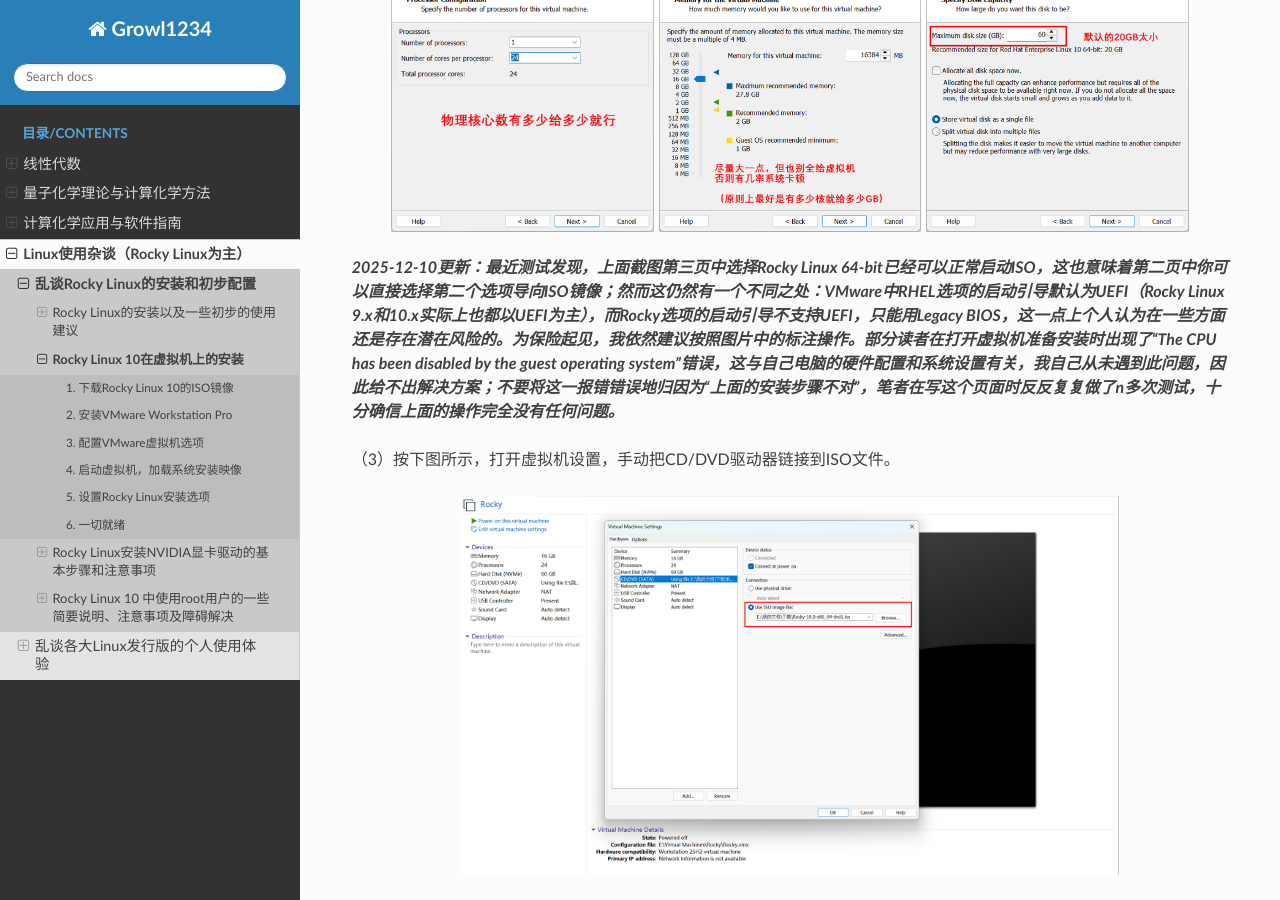
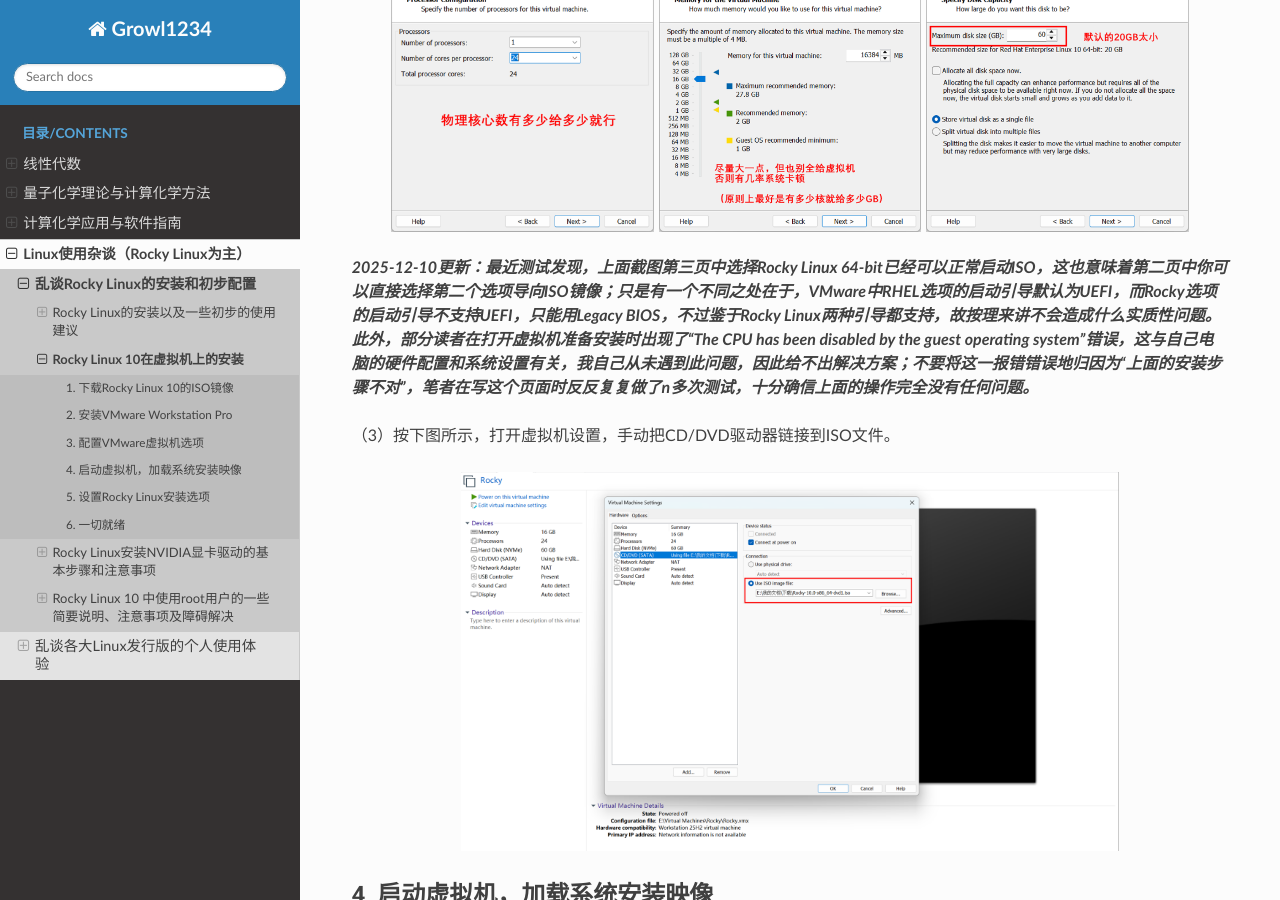
Before and after one commit to Growl1234/RTDProject, a Sphinx documentation site: the page built from source/linux/rocky/vmware_installation.md, in a window 1280 px wide and 900 px high, scrolled down 967 px. Built offline with Sphinx 7.4.7 and the Read the Docs theme 3.1.0, drawn with Linux system fonts in a browser that asks for light colours.

Commit message:
Update vmware_installation.md

```diff
--- a/source/linux/rocky/vmware_installation.md
+++ b/source/linux/rocky/vmware_installation.md
@@ -25,7 +25,7 @@
   <img src="../../_static/images/vm6.png" width="30%" />
 </p>
 
-***2025-12-10更新：最近测试发现，上面截图第三页中选择Rocky Linux 64-bit已经可以正常启动ISO，这也意味着第二页中你可以直接选择第二个选项导向ISO镜像；然而这仍然有一个不同之处：VMware中RHEL选项的启动引导默认为UEFI（Rocky Linux 9.x和10.x实际上也都以UEFI为主），而Rocky选项的启动引导不支持UEFI，只能用Legacy BIOS，这一点上个人认为在一些方面还是存在潜在风险的。为保险起见，我依然建议按照图片中的标注操作。部分读者在打开虚拟机准备安装时出现了“The CPU has been disabled by the guest operating system”错误，这与自己电脑的硬件配置和系统设置有关，我自己从未遇到此问题，因此给不出解决方案；不要将这一报错错误地归因为“上面的安装步骤不对”，笔者在写这个页面时反反复复做了n多次测试，十分确信上面的操作完全没有任何问题。***
+***2025-12-10更新：最近测试发现，上面截图第三页中选择Rocky Linux 64-bit已经可以正常启动ISO，这也意味着第二页中你可以直接选择第二个选项导向ISO镜像；只是有一个不同之处在于，VMware中RHEL选项的启动引导默认为UEFI，而Rocky选项的启动引导不支持UEFI，只能用Legacy BIOS，不过鉴于Rocky Linux两种引导都支持，故按理来讲不会造成什么实质性问题。此外，部分读者在打开虚拟机准备安装时出现了“The CPU has been disabled by the guest operating system”错误，这与自己电脑的硬件配置和系统设置有关，我自己从未遇到此问题，因此给不出解决方案；不要将这一报错错误地归因为“上面的安装步骤不对”，笔者在写这个页面时反反复复做了n多次测试，十分确信上面的操作完全没有任何问题。***
 
 （3）按下图所示，打开虚拟机设置，手动把CD/DVD驱动器链接到ISO文件。
 
```
